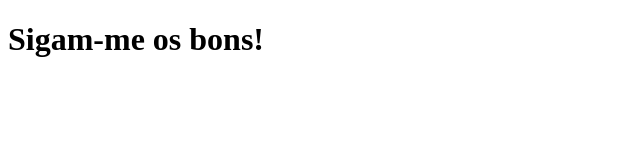
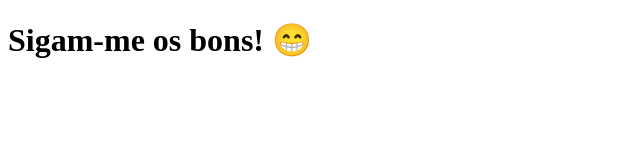
Before and after one commit to wallace-braga/clone-tabnews, a Next.js app: page / in a window 1280 px wide. Shown: the top 160 px of the page, without its empty margins (0-640 px from the left). Built offline with nearby package versions, Linux system fonts and the light colour scheme.

Commit message:
Modifica a frase

```diff
--- a/pages/index.js
+++ b/pages/index.js
@@ -1,5 +1,5 @@
 function Home() {
-    return <h1>Sigam-me os bons!</h1>
+    return <h1>Sigam-me os bons! 😁</h1>
 }
 
 export default Home
```
